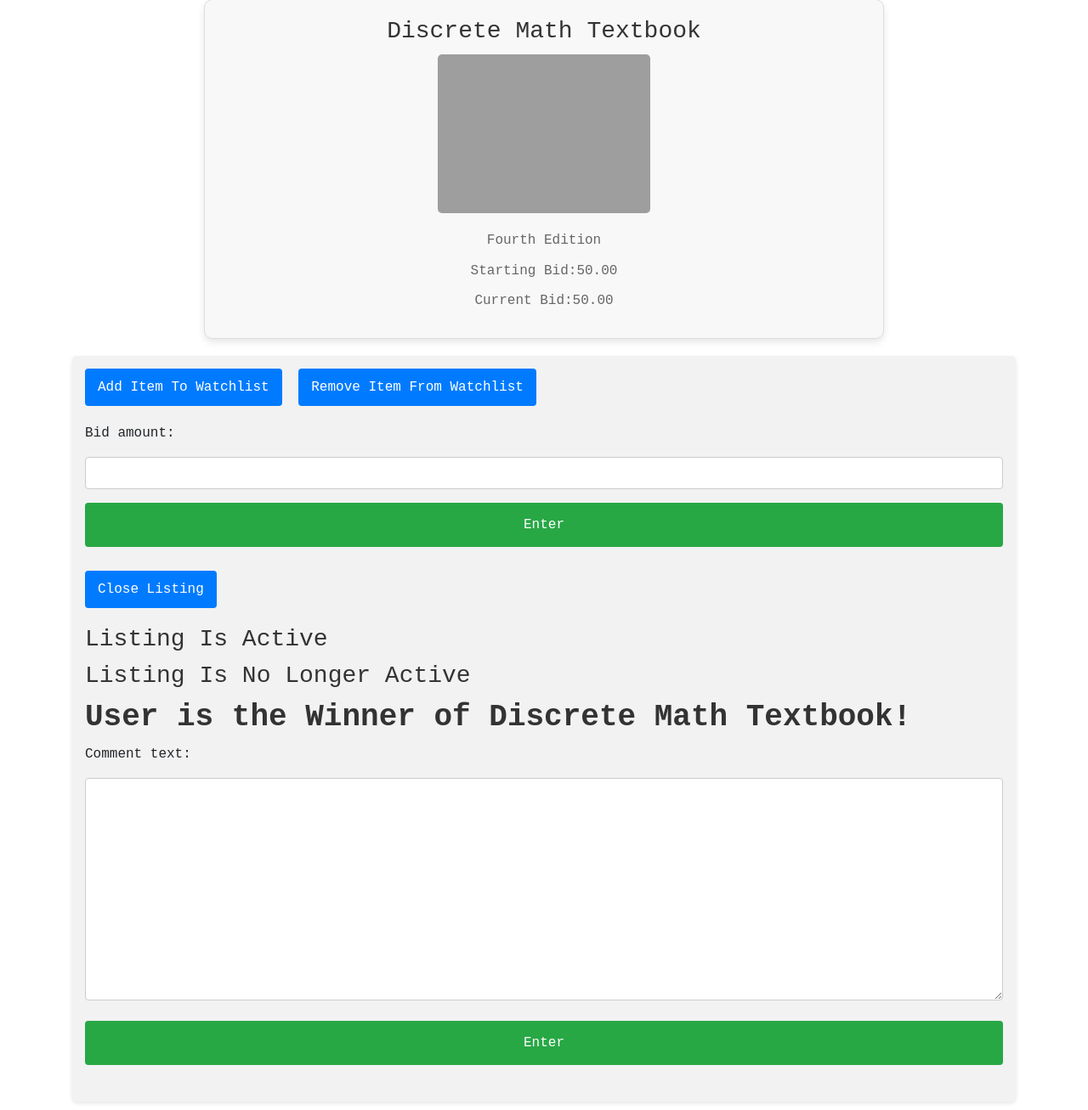
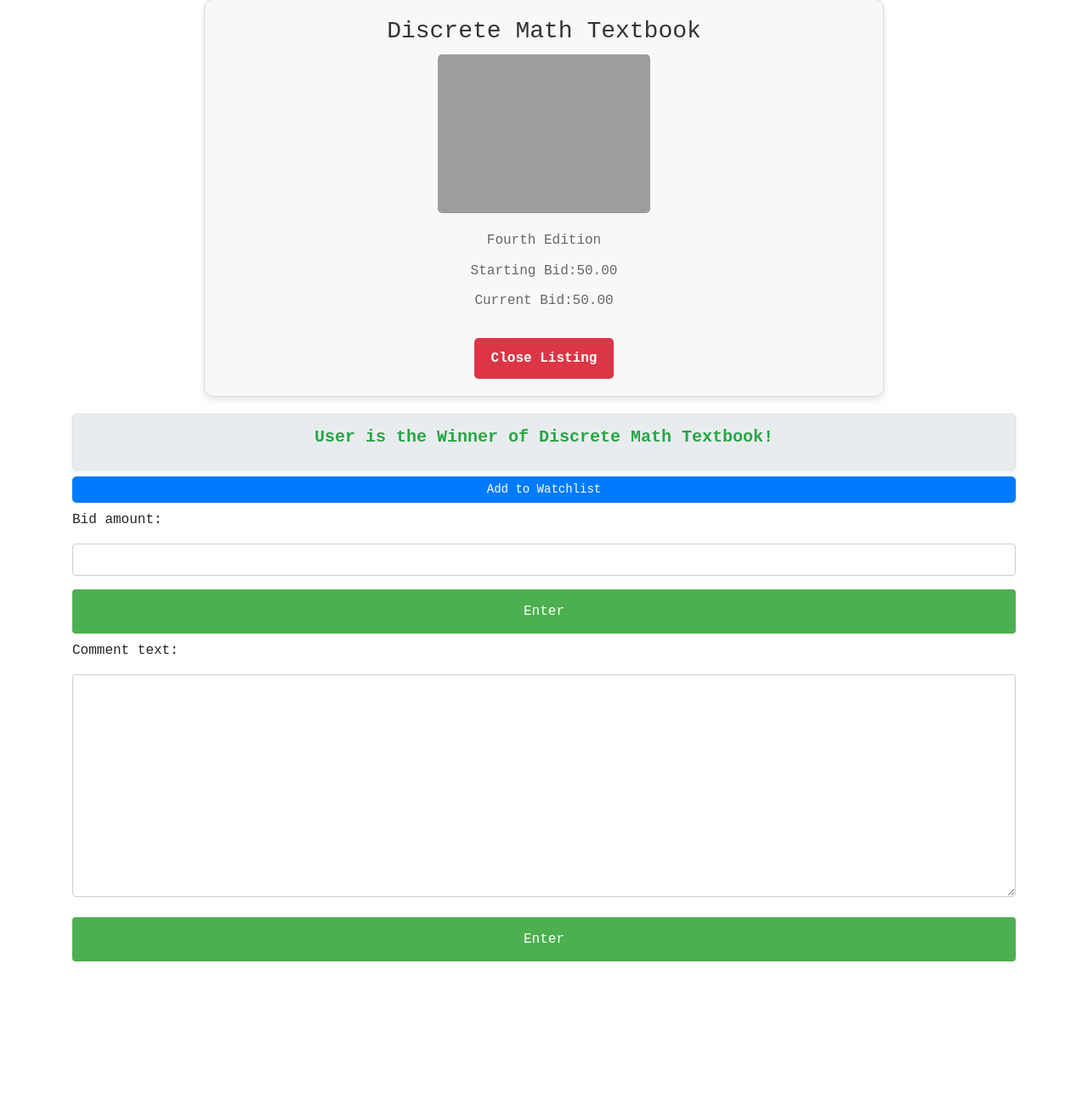
Before and after one commit to EJ-Lan/SimpleCommerce, a Django app: page /listing_view/1 in a window 1280 px wide. Shown: the part 191-1498 px from the top of the page at 85% size. After the commit the page ends 1323 px from the top, so only its background shows below. Run offline with Django 3.2, Linux system fonts and the light colour scheme; a user stored in the database is signed in; data comes from the database, SQL or seed files in the repository; both versions use the stored data as it was after the commit; some libraries are stand-ins or nearby versions; grey boxes are pictures that could not be loaded.

Commit message:
Add the watchlist add/remove function

```diff
--- a/commerce/commerce/auctions/static/auctions/styles.css
+++ b/commerce/commerce/auctions/static/auctions/styles.css
@@ -175,3 +175,60 @@ img {
     font-weight: bold;
     font-size: 36px;
 }
+
+.listing-info {
+    margin-top: 20px;
+    padding: 15px;
+    background-color: #e9ecef; /* Light grey background for visibility */
+    border: 1px solid #dee2e6; /* Slight border for definition */
+    border-radius: 5px; /* Rounded corners */
+    box-shadow: 0 2px 4px rgba(0, 0, 0, 0.1); /* Subtle shadow for depth */
+    text-align: center; /* Center align the text for emphasis */
+}
+
+.listing-info h3 {
+    color: #28a745; /* Green color to signify success or winning */
+    font-size: 1.25rem; /* Slightly larger font size for importance */
+    font-weight: bold; /* Bold font for emphasis */
+    margin-bottom: 10px; /* Spacing below the text */
+}
+
+.listing-info .winner {
+    color: #28a745;
+}
+
+.close-listing-button {
+    margin-top: 20px;
+    text-align: center; /* Center the button for emphasis */
+}
+
+.close-listing-button button {
+    background-color: #dc3545; /* A strong color, typically red for significance */
+    color: white; /* White text for contrast */
+    padding: 12px 20px; /* Adequate padding for better clickability */
+    border: none; /* No border for a modern look */
+    border-radius: 5px; /* Rounded corners */
+    font-size: 1rem; /* Appropriately sized font */
+    font-weight: bold; /* Bold text for emphasis */
+    cursor: pointer; /* Cursor changes to pointer to indicate clickability */
+    transition: background-color 0.3s ease; /* Smooth transition for hover effect */
+}
+
+.close-listing-button button:hover {
+    background-color: #c82333; /* Slightly darker shade on hover for feedback */
+}
+
+input[type=submit].watchlist-btn {
+    padding: 5px 10px;
+    font-size: 14px;
+    color: white;
+    background-color: #007bff;
+    border: none;
+    border-radius: 5px;
+    cursor: pointer;
+    transition: background-color 0.3s ease;
+}
+
+input[type=submit].watchlist-btn:hover {
+    background-color: #0056b3;
+}
--- a/commerce/commerce/auctions/templates/auctions/listing_view.html
+++ b/commerce/commerce/auctions/templates/auctions/listing_view.html
@@ -14,40 +14,52 @@
             <p>{{listing.description}}</p>
             <p>Starting Bid:{{listing.start_bid}}</p>
             <p>Current Bid:{{listing.current_bid}}</p>
+            {% if user.is_authenticated %}
+            <div class="close-listing-button">
+                <button>Close Listing</button>
+            </div>
+            {% endif %}
         </div>
 
-        <div class="listing-details-container">
-            <div class="watchlist-button">
-                <button>Add Item To Watchlist</button>
-                <button>Remove Item From Watchlist</button>
-            </div>
+        {% if user.is_authenticated %}
+        <div class="listing-info">
+            <h3 class="winner">User is the Winner of {{listing.title}}!</h3>
+        </div>
+        {% endif %}
 
+        {% if user.is_authenticated %}
+        <div class="watchlist-button">
+            <form action="{% url 'toggle_watchlist' listing.id %}" method="post">
+                {% csrf_token %}
+                {% if in_watchlist %}
+                    <input type="submit" class="watchlist-btn" value="Remove from Watchlist">
+                {% else %}
+                    <input type="submit" class="watchlist-btn" value="Add to Watchlist">
+                {% endif %}
+            </form>
+        </div>
+
+
+
+            {% if user.is_authenticated %}
             <div class="bid-form">
                 <form>
                     {{ bid_form }}
                     <input class="btn btn-primary" type="submit" value="Enter">
                 </form>
             </div>
+            {% endif %}
 
-            <div class="close-listing-button">
-                <button>Close Listing</button>
-            </div>
-
-            <div class="listing-info">
-                <h3>Listing Is Active</h3>
-
-                <h3>Listing Is No Longer Active</h3>
-
-                <h3 class="winner">User is the Winner of {{listing.title}}!</h3>
-            </div>
-
+            {% if user.is_authenticated %}
             <div class="comment-form">
                 <form>
                     {{ comment_form }}
                     <input class="btn btn-primary" type="submit" value="Enter">
                 </form>
             </div>
+            {% endif %}
 
         </div>
+        {% endif %}
 
 {% endblock %}
--- a/commerce/commerce/auctions/urls.py
+++ b/commerce/commerce/auctions/urls.py
@@ -9,5 +9,6 @@ urlpatterns = [
     path("register", views.register, name="register"),
     path("create", views.create, name="create"),
     path("listing_view/<int:pk>", views.listing_view, name='listing_view'),
-    path("watchlist", views.watchlist, name="watchlist")
+    path("watchlist", views.watchlist, name="watchlist"),
+    path("toggle_watchlist/<int:pk>", views.toggle_watchlist, name="toggle_watchlist"),
 ]
--- a/commerce/commerce/auctions/views.py
+++ b/commerce/commerce/auctions/views.py
@@ -6,6 +6,7 @@ from django.http import HttpResponse, HttpResponseRedirect
 from django.shortcuts import get_object_or_404, render
 from django.urls import reverse
 from django.contrib import messages
+from django.views.decorators.http import require_POST
 
 from .models import Listing, User
 
@@ -109,12 +110,28 @@ def create(request):
 
 def listing_view(request, pk):
     listing = get_object_or_404(Listing, pk=pk)
+    in_watchlist = False
+    if request.user.is_authenticated:
+        in_watchlist = listing in request.user.watchlist.all()
 
     return render(request, "auctions/listing_view.html", {
         "listing": listing,
         "bid_form": CreateBidForm(),
-        "comment_form": CreateCommentForm()
+        "comment_form": CreateCommentForm(),
+        "in_watchlist": in_watchlist
     })
+
+@login_required
+@require_POST
+def toggle_watchlist(request, pk):
+    listing = get_object_or_404(Listing, pk=pk)
+
+    if listing in request.user.watchlist.all():
+        request.user.watchlist.remove(listing)
+    else:
+        request.user.watchlist.add(listing)
+
+    return HttpResponseRedirect(reverse('listing_view', args=[pk]))
 
 def watchlist(request):
     return render(request, "auctions/watchlist.html")
```
Also changed, not shown: commerce/commerce/db.sqlite3.
